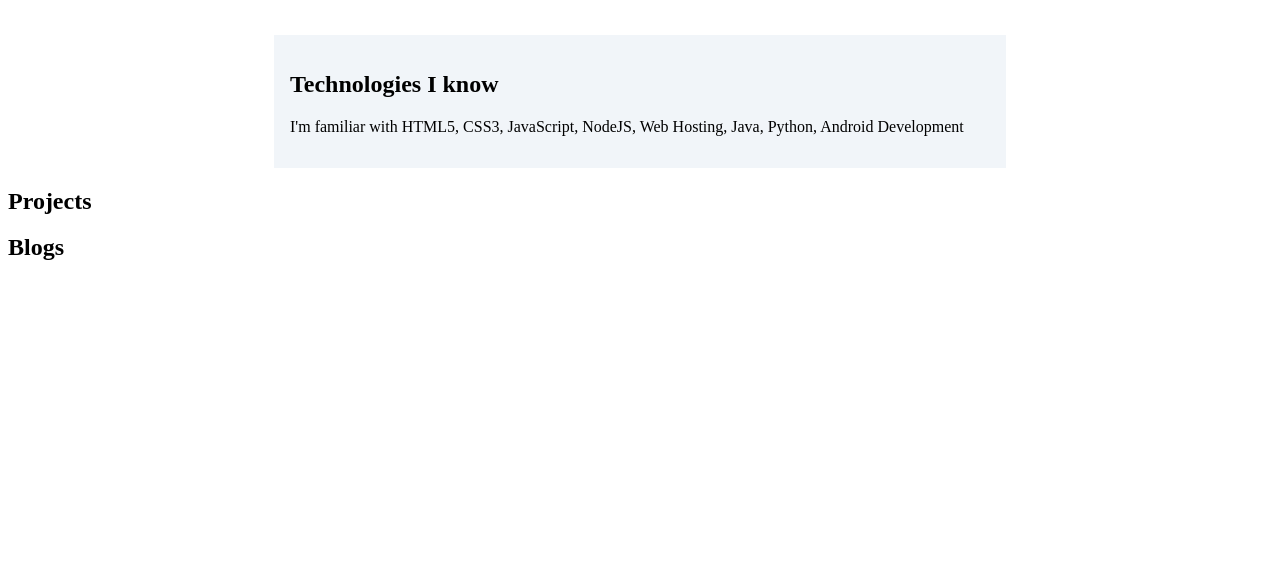
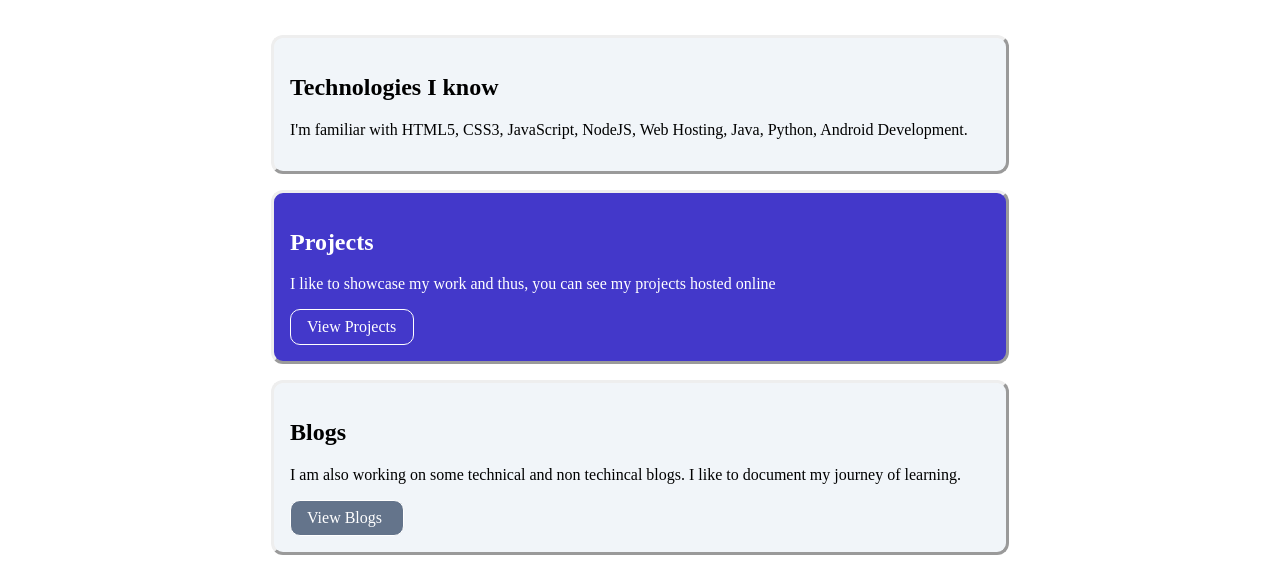
Before and after one commit to LundPiyush/portfolio-piyushlund, a plain HTML site: page index.html in a window 1280 px wide. Shown: the part 525-1096 px from the top of the page. Before the commit the page ends 806 px from the top, so only its background shows below. Drawn offline with Linux system fonts and the light colour scheme; a web font is replaced by a local one.

Commit message:
added all sections

```diff
--- a/index.html
+++ b/index.html
@@ -40,26 +40,29 @@
     </header>
 
     <section class="border-container">
-        <h1 class="">
+        <h1>
             Technologies I know
         </h1>
-        <p class="">I'm familiar with HTML5, CSS3, JavaScript, NodeJS, Web Hosting, Java, Python, Android Development
+        <p>I'm familiar with HTML5, CSS3, JavaScript, NodeJS, Web Hosting, Java, Python, Android Development.
         </p>
     </section>
 
-    <section>
+    <section class="border-container-purple">
         <h1>
             Projects
         </h1>
-        <p></p>
+        <p>I like to showcase my work and thus, you can see my projects hosted online</p>
+        <a class="link" href="/">View Projects</a>
     </section>
 
-    <section>
+    <section class="border-container">
         <h1>
             Blogs
         </h1>
-        <p></p>
+        <p>I am also working on some technical and non techincal blogs. I like to document my journey of learning.</p>
+        <a class="link link-primary" href="/">View Blogs</a>
     </section>
+
 </body>
 
 </html>
--- a/styles.css
+++ b/styles.css
@@ -5,6 +5,7 @@
     --dark-grey:#64748b;
     --light-blue:#a6e1fa;
     --light-grey:#f1f5f9;
+    --white : #FFFFFF;
 }
 
 /**nav**/
@@ -27,7 +28,7 @@
     display:inline;
 }
 .nav-bar .link{
-    color: white;
+    color: var(--white);
 }
 
 .nav-bar .active{
@@ -39,7 +40,7 @@
 }
 
 .logo {
-    color: white;
+    color:var(--white);
     display: block;
     float: left;
     font-size: 1em;
@@ -88,8 +89,35 @@
     padding:1rem ;
     background-color: var(--light-grey);
     max-width: 700px;
+    border-radius: 12px;
+    border: outset;
+    margin-bottom: 1rem;
 }
 
-.border-container-plain{
+.border-container-purple{
+    margin: auto;
+    padding:1rem ;
+    background-color: var(--primary-color);
+    max-width: 700px;
+    border-radius: 12px;
+    border: outset;
+    color: var(--white);
+    margin-bottom: 1rem;
+}
 
+.border-container-purple .link{
+    color:var(--white);
+    display: block;
+    max-width: 90px;
+    border:1px solid var(--white) ;
+    border-radius:10px ;
 }
+
+.link-primary{
+    display: block;
+    max-width: 80px;
+    border-radius: 10px;
+    background-color: var(--dark-grey);
+    border: 1px solid var(--white);
+    color:var(--white);
+}
```
